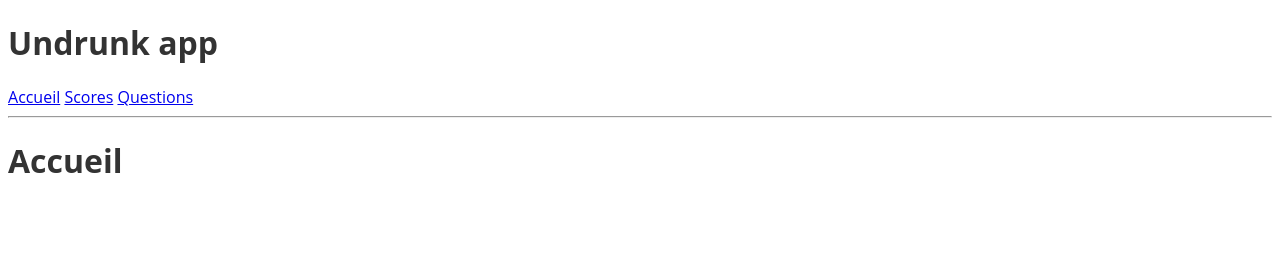
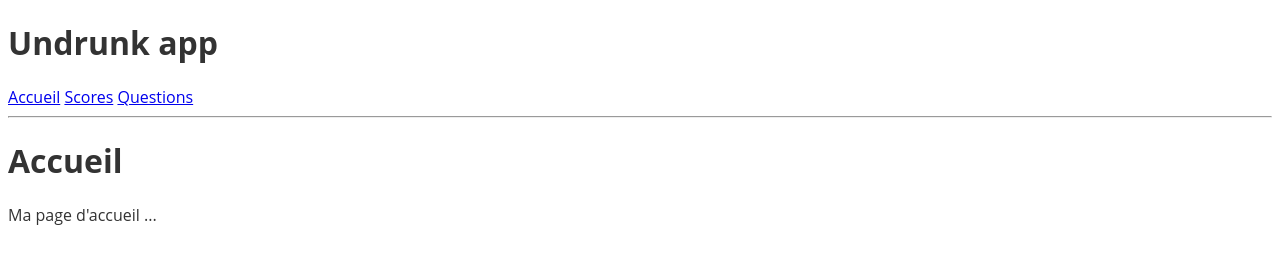
Before and after one commit to Nagr0m/drunktest, a website: page index.html at #/accueil in a window 1280 px wide. Drawn offline with nearby package versions, Linux system fonts and the light colour scheme; some packages are replaced by stand-ins of ours.

Commit message:
Ajout d'un paragraphe

```diff
--- a/views/accueil.html
+++ b/views/accueil.html
@@ -1 +1,3 @@
 <h1>Accueil</h1>
+
+<p>Ma page d'accueil ...</p>
```
